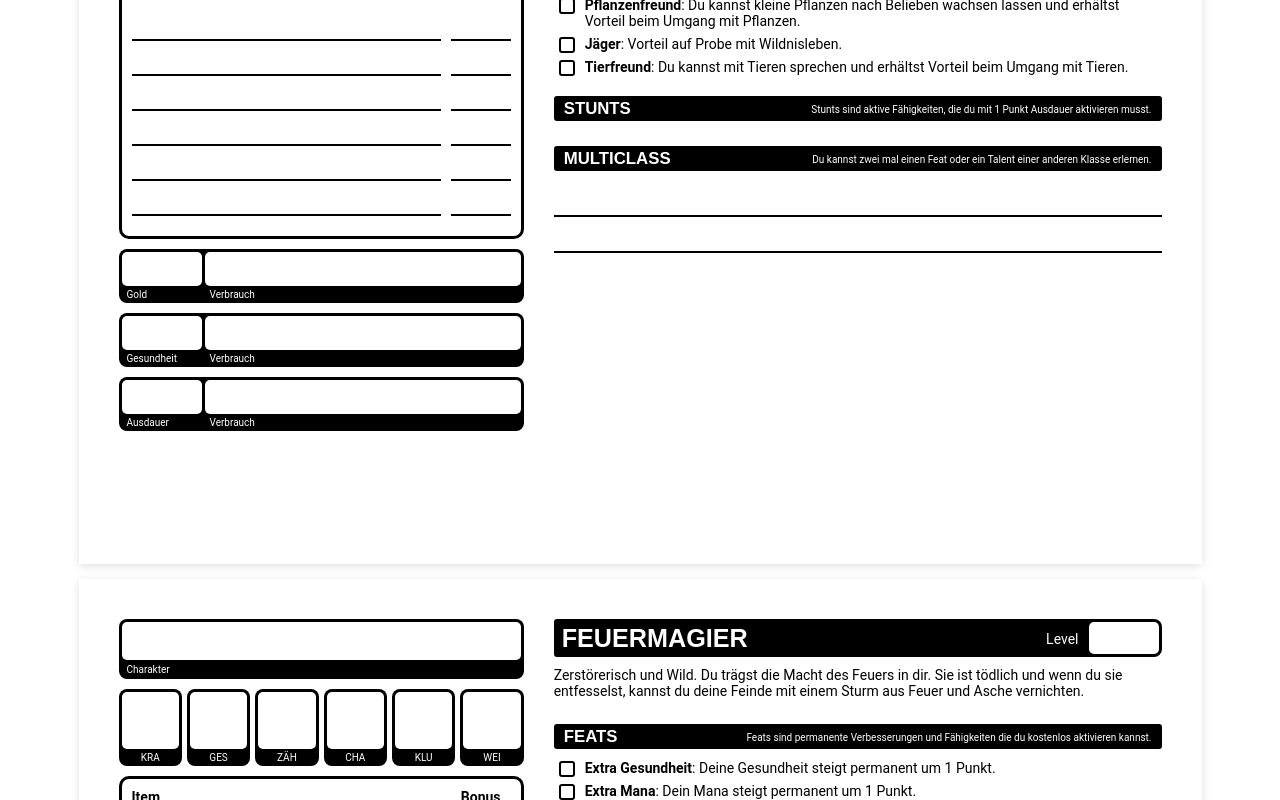
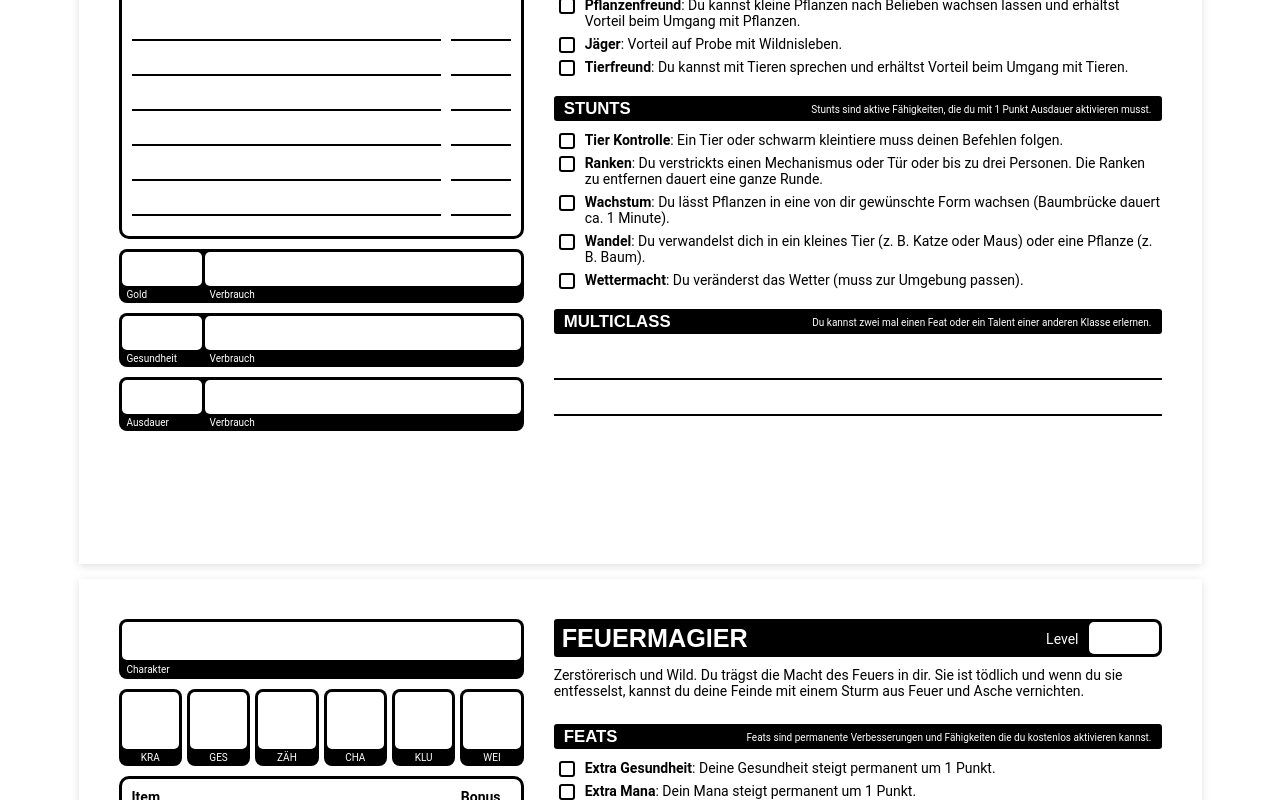
Before and after one commit to Paraldos/dungeoncrawl, a React (Vite) app: page / in a window 1280 px wide. Shown: the part 4360-5160 px from the top of the page. Built offline with nearby package versions, Linux system fonts and the light colour scheme.

Commit message:
refactored druid descriptions

```diff
--- a/src/components/playbooks/data/Descriptions.js
+++ b/src/components/playbooks/data/Descriptions.js
@@ -2,15 +2,37 @@ const descriptions = {
   extraHealth: "Deine Gesundheit steigt permanent um 1 Punkt.",
   extraMana: "Dein Mana steigt permanent um 1 Punkt.",
 
+  multiattack:
+    "Nutz deine Aktion um bis zu drei verschiedene Gegner zu attackieren.",
   heavyAttack: "Attacke verursacht 2 Schaden.",
   anger: "Vorteil auf Zähigkeit Probe (kann auch Parade sein).",
   rage: "Vorteil auf Stärke Probe (kann auch Angriff sein).",
+
+  intuition: "Wen du dich konzentrierst, kannst du böses in der Nähe spüren.",
+  banish: "Du beendest einen Zauber, den du sehen kannst.",
+  sanctuary: "Solange du betest, können sich böse Kreaturen nicht nähern.",
+  healing: "Eine Person, die du berührst, heilt eine Wunde.",
+  blessing: "Ein Verbündeter erhält einen Vorteil auf seine nächste Probe.",
+  oath: "Du akzeptierst den Schwur. Wir der Schwur gebrochen, erleidet der Schwörende einen Punkt Schaden und ein deutlich sichtbares Mal.",
+
+  plantFriend:
+    "Du kannst kleine Pflanzen nach Belieben wachsen lassen und erhältst Vorteil beim Umgang mit Pflanzen.",
+  animalFriend:
+    "Du kannst mit Tieren sprechen und erhältst Vorteil beim Umgang mit Tieren.",
+  animalControll:
+    "Ein Tier oder schwarm kleintiere muss deinen Befehlen folgen.",
+  tendrils:
+    "Du verstrickts einen Mechanismus oder Tür oder bis zu drei Personen. Die Ranken zu entfernen dauert eine ganze Runde.",
+  growth:
+    "Du lässt Pflanzen in eine von dir gewünschte Form wachsen (Baumbrücke dauert ca. 1 Minute).",
+  transformation:
+    "Du verwandelst dich in ein kleines Tier (z. B. Katze oder Maus) oder eine Pflanze (z. B. Baum).",
+  weatherControll: "Du veränderst das Wetter (muss zur Umgebung passen).",
 
   genius: "Du zauberst mit KLU.",
   wizzard_tricks:
     "Vollführ einen kleinen Zaubertrick (z.B. eine Tür mit Telekinese öffnen oder eine Pfeife mit einem Fingerschnippen entzünden).",
 
-  banish: "Du beendest einen Zauber, den du sehen kannst.",
   barrier: "Du erschaffst eine undurchdringliche magische Wand (max. 3m²).",
   message:
     "Du schickst eine kurze mentale Nachricht an jemanden, den du kennst.",
@@ -24,12 +46,7 @@ const descriptions = {
     "Du teleportierst dich an einen Ort, den du sehen kannst oder in den letzten 24 Stunden besucht hast.",
   feat_of_strength:
     "Du vollbringst einen übernatürlichen Kraftakt, wie z. B. Metallgitter mit bloßen Händen verbiegen.",
-  rage: "Vorteil auf STÄ-Proben (einschließlich Angriffe).",
-  fury: "Vorteil auf ZÄH-Proben (einschließlich Paraden).",
-  intuition: "Konzentriere dich, um Böses in der Nähe zu spüren.",
-  sanctuary: "Solange du betest, können sich böse Kreaturen nicht nähern.",
-  healing: "Eine Person, die du berührst, heilt eine Wunde.",
-  blessing: "Ein Verbündeter erhält einen Vorteil auf seine nächste Probe.",
+
   counter:
     "Verteidige dich gegen einen Angriff. Gelingt die Probe, erleidet der Angreifer einen Schaden.",
   maneuver: "Vorteil auf eine Attacke oder Parade.",
@@ -47,7 +64,6 @@ const descriptions = {
   multitalent:
     "Vorteil auf eine beliebige Probe die nichts mit Kampf zu tun hat.",
   vanish: "Du wirst unsichtbar, bist du dich auffällig verhältst.",
-  oath: "Du akzeptierst den Schwur. Wir der Schwur gebrochen, erleidet der Schwörende einen Punkt Schaden und ein deutlich sichtbares Mal.",
   multiclass_feats: "Wähle einen Feat einer anderen Klasse.",
   multiclass_stunts: "Wähle einen Stunt einer anderen Klasse.",
   regeneration: "Du erholst dich von einer Wunde.",
@@ -57,8 +73,6 @@ const descriptions = {
     "Würfel eine Zauberprobe mit Vorteil als Attacke gegen einen Gegner den du sehen kannst.",
   explosion:
     "Würfel eine Zauberprobe als Attacke. Jeder in einem 6m Ø ist betroffen.",
-  multiattack:
-    "Nutz deine Aktion um bis zu drei verschiedene Gegner zu attackieren.",
 
   inspiration(skills = []) {
     const string_of_skills =
--- a/src/components/playbooks/data/_Druid.js
+++ b/src/components/playbooks/data/_Druid.js
@@ -8,15 +8,16 @@ const Druid = new Playbook(
   [
     new Talent("Dornen", descriptions.magicMissile),
     new Talent("Extra Mana", descriptions.extraMana),
-    new Talent(
-      "Pflanzenfreund",
-      "Du kannst kleine Pflanzen nach Belieben wachsen lassen und erhältst Vorteil beim Umgang mit Pflanzen."
-    ),
+    new Talent("Pflanzenfreund", descriptions.plantFriend),
     new Talent("Jäger", descriptions.skill(["Wildnisleben"])),
-    new Talent(
-      "Tierfreund",
-      "Du kannst mit Tieren sprechen und erhältst Vorteil beim Umgang mit Tieren."
-    ),
+    new Talent("Tierfreund", descriptions.animalFriend),
+  ],
+  [
+    new Talent("Tier Kontrolle", descriptions.animalControll),
+    new Talent("Ranken", descriptions.tendrils),
+    new Talent("Wachstum", descriptions.growth),
+    new Talent("Wandel", descriptions.transformation),
+    new Talent("Wettermacht", descriptions.weatherControll),
   ]
 );
 
```
